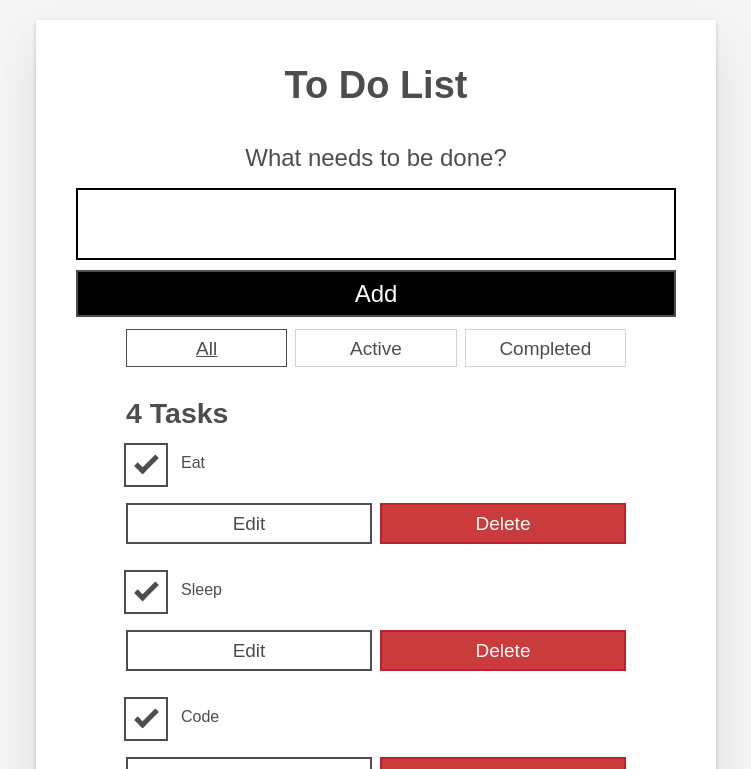
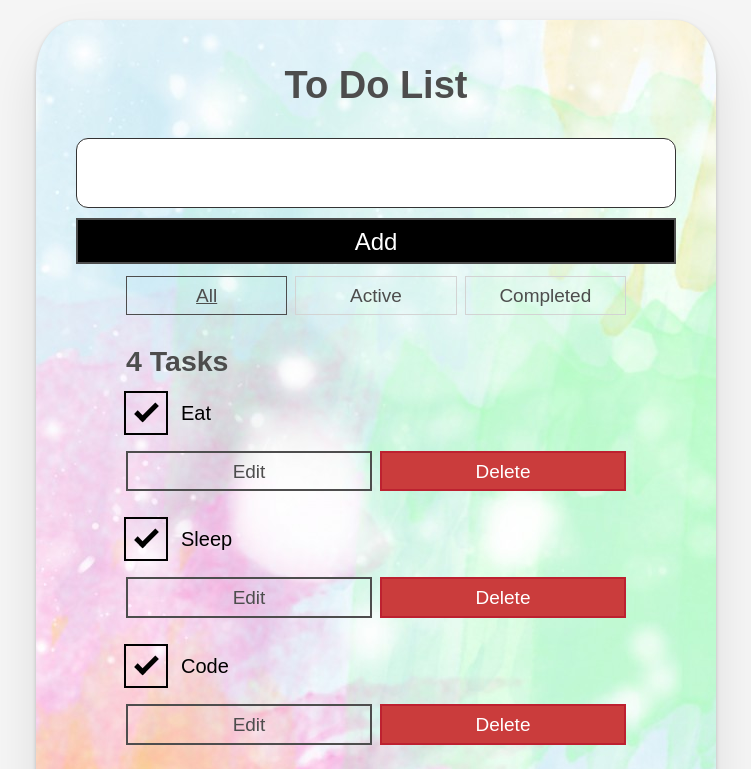
Before and after one commit to camchambers/react-to-do, a React (Create React App) app: page / in a window 1280 px wide. Shown: the top 769 px of the page, without its empty margins (264-1015 px from the left). Built offline with nearby package versions, Linux system fonts and the light colour scheme.

Commit message:
Added a background image and updated styles

```diff
--- a/src/App.js
+++ b/src/App.js
@@ -3,6 +3,7 @@ import React, { useState, useRef, useEffect } from "react";
 import Form from "./components/Form";
 import FilterButton from "./components/FilterButton";
 import Todo from "./components/Todo";
+import "./index.css";
 
 function usePrevious(value) {
   const ref = useRef();
@@ -85,7 +86,7 @@ function App(props) {
     }
   }, [tasks.length, prevTaskLength]);
   return (
-    <div className="todoapp stack-large">
+    <div className="todoapp stack-large" style={{ backgroundImage: "url(/images/background.jpg)" }}>
       <h1>To Do List</h1>
       <Form addTask={addTask}/>
       <div className="filters btn-group stack-exception">
--- a/src/components/Form.js
+++ b/src/components/Form.js
@@ -12,11 +12,6 @@ function Form(props){
       }
     return(
         <form onSubmit={handleSubmit}>
-        <h2 className="label-wrapper">
-          <label htmlFor="new-todo-input" className="label__lg">
-            What needs to be done?
-          </label>
-        </h2>
         <input
             type="text"
             id="new-todo-input"
--- a/src/index.css
+++ b/src/index.css
@@ -51,7 +51,8 @@ input {
   overflow: visible;
 }
 input[type="text"] {
-  border-radius: 0;
+  border-radius: 1.2rem;
+  border: 1px solid #333
 }
 body {
   width: 100%;
@@ -151,6 +152,7 @@ body {
   padding: 1rem;
   position: relative;
   box-shadow: 0 2px 4px 0 rgba(0, 0, 0, 0.2), 0 2.5rem 5rem 0 rgba(0, 0, 0, 0.1);
+  border-radius: 6%;
 }
 @media screen and (min-width: 550px) {
   .todoapp {
@@ -261,6 +263,8 @@ body {
   padding: 8px 15px 5px;
   cursor: pointer;
   touch-action: manipulation;
+  font-size: 2rem;
+  color: black;
 }
 .c-cb > label::before {
   content: "";
```
Also changed, not shown: public/images/background.jpg (added).
